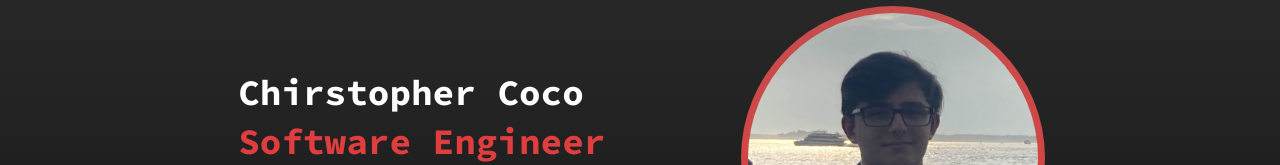
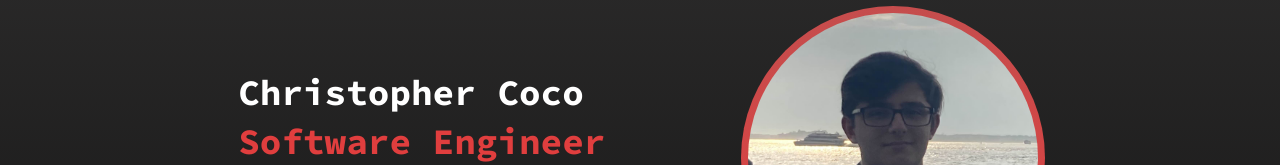
Before and after one commit to cjcocokriisp/portfolio-site, a Next.js app: page / in a window 1280 px wide. Shown: the part 266-431 px from the top of the page. Built offline with nearby package versions, Linux system fonts and the light colour scheme.

Commit message:
Add version to footer and fix typo

```diff
--- a/src/app/page.tsx
+++ b/src/app/page.tsx
@@ -51,7 +51,7 @@ export default function Home() {
                     <div className="hero-line"></div>
                 </div>
                 <div className="hero-text" style={{alignSelf: "center"}}>
-                    <p className={`${sourceCodePro.className} hero-text-name`}>Chirstopher Coco</p>
+                    <p className={`${sourceCodePro.className} hero-text-name`}>Christopher Coco</p>
                     <p className={`${sourceCodePro.className} hero-text-title`}>Software Engineer</p>
                     <p className={`${sourceSans.className} hero-text-info`}>I’m an aspiring software engineer based in Massachusetts that is currently studying Computer Science at the University of Massachusetts Lowell. I’m interested in Cloud Technology, Automation, and Game Development.</p>
                 </div>
--- a/src/components/Footer/index.tsx
+++ b/src/components/Footer/index.tsx
@@ -28,7 +28,7 @@ export default function Footer(props: any) {
                     <FontAwesomeIcon icon={faInstagram} className="footer-icon"/>
                 </a>
             </div>
-            <div className="footer-text">Christopher Coco Jr. | Copyright All Rights Reserved</div>
+            <div className="footer-text">Christopher Coco Jr. | Copyright All Rights Reserved | v1.0.4</div>
 
         </div>
       );
```
Also changed, not shown: public/portfoliosite.png.
